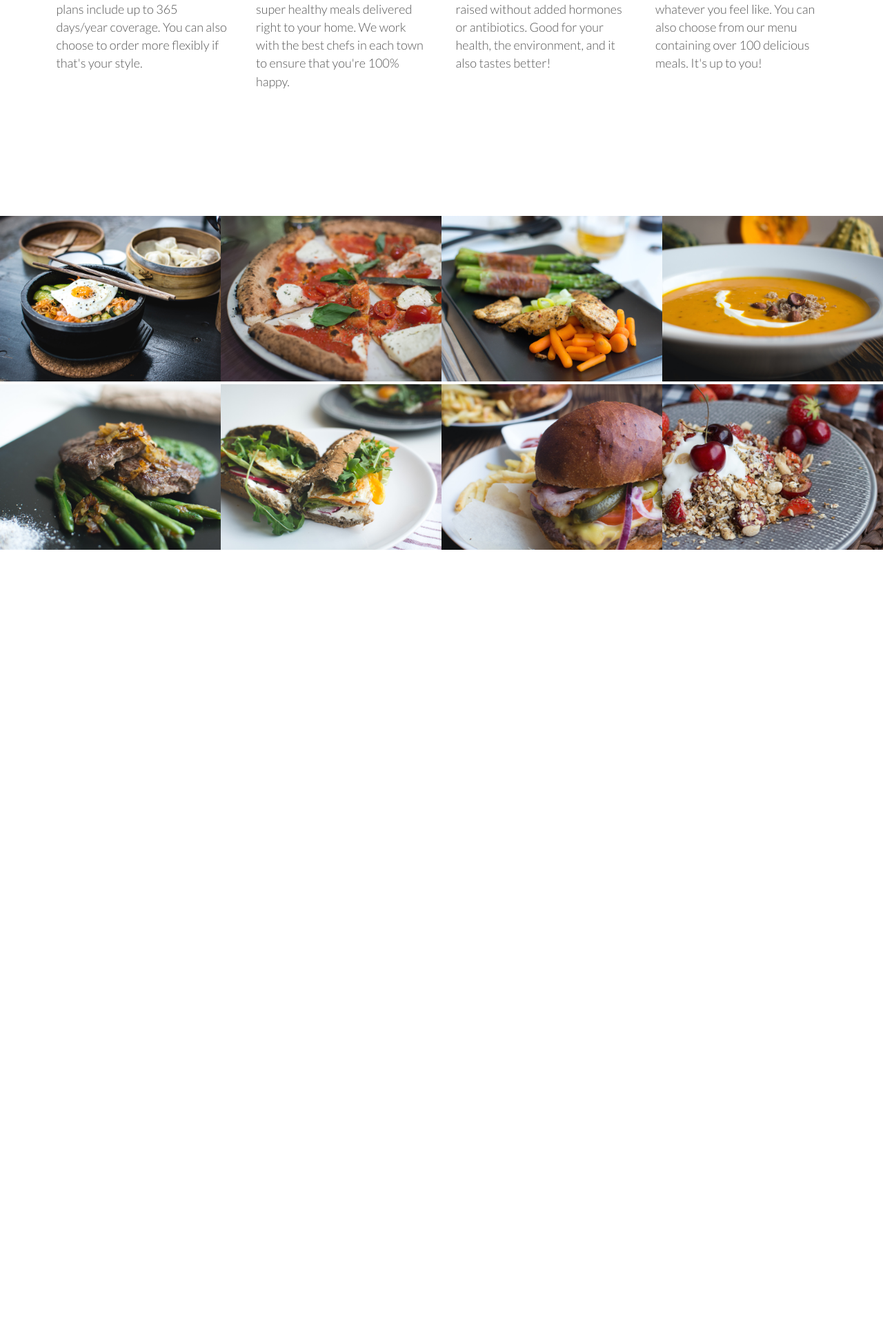
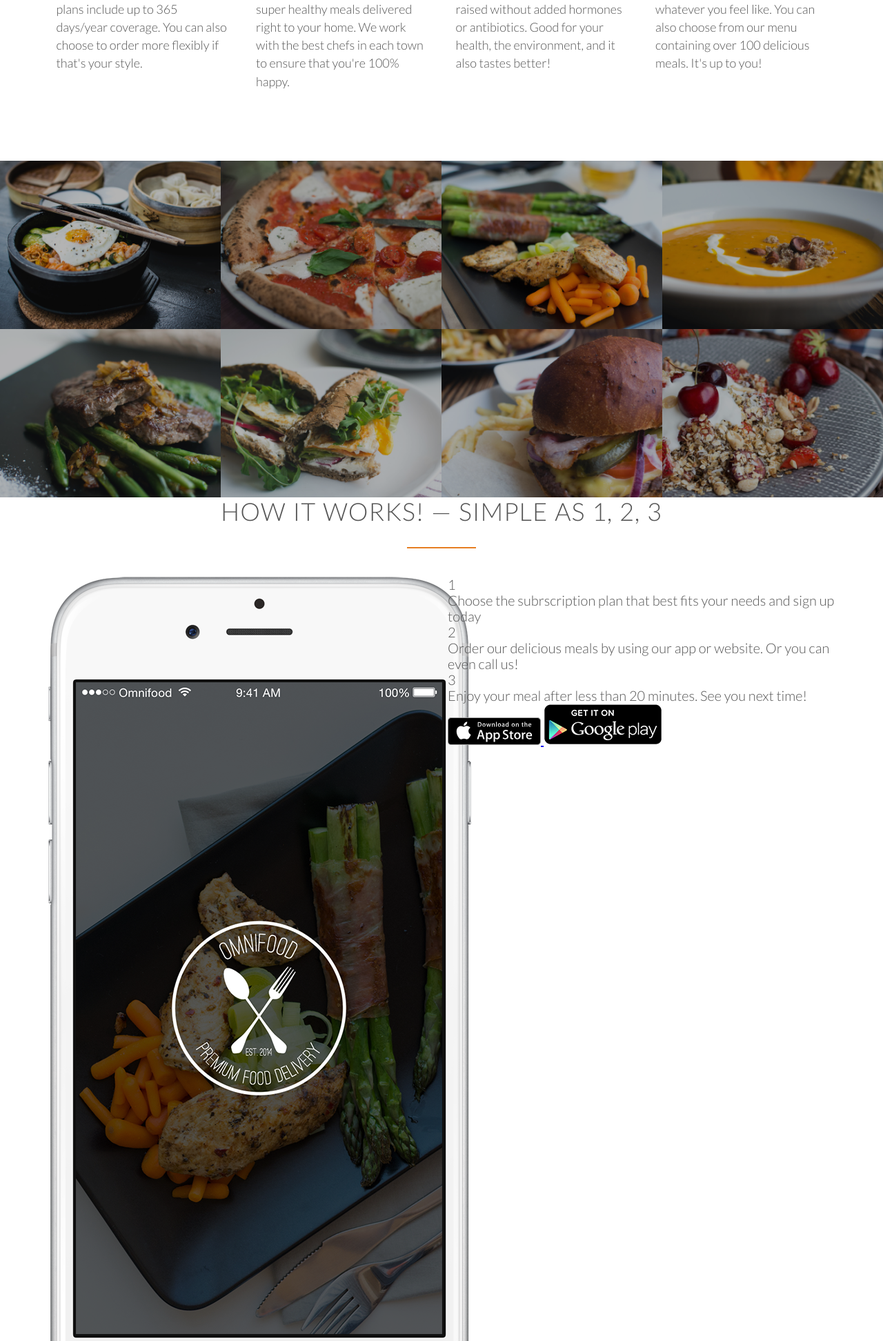
Before and after one commit to JohnsonNYC/foodWebsite, a PHP site: page / in a window 1280 px wide. Shown: the part 1250-3194 px from the top of the page at 69% size. Before the commit the page ends 2047 px from the top, so only its background shows below. Run offline with PHP 8.4, Linux system fonts and the light colour scheme; some libraries are stand-ins or nearby versions.

Commit message:
Completed Food Grid Section

```diff
--- a/index.html
+++ b/index.html
@@ -147,6 +147,36 @@
     </ul>
   </section>
 
+  <section class="section-steps">
+    <div class="row">
+      <h2>
+        How it works! &mdash; Simple as 1, 2, 3
+      </h2>
+    </div>
+    <div class="row">
+      <div class="col span-1-of-2">
+        <img src="resources/img/app-iPhone.png" alt="Omnifood app on iphone" class="app-screen">
+      </div>
+      <div class="col span-1-of-2">
+        <div class="works-step">
+          <div>1</div>
+          <p>Choose the subrscription plan that best fits your needs and sign up today</p>
+        </div>
+        <div class="works-step">
+          <div>2</div>
+          <p>Order our delicious meals by using our app or website. Or you can even call us!</p>
+        </div>
+        <div class="works-step">
+          <div>3</div>
+          <p>Enjoy your meal after less than 20 minutes. See you next time!</p>
+        </div>
+        <a href="#" class="btn-app">
+          <img src="resources/img/download-app.svg" alt="app store button">
+          <img src="resources/img/download-app-android.png" alt="android store button">
+        </a>
+      </div>
+    </div>
+  </section>
 
   <script src="https://unpkg.com/ionicons@5.4.0/dist/ionicons.js"></script>
 </body>
--- a/resources/css/style.css
+++ b/resources/css/style.css
@@ -208,7 +208,9 @@ header{
 /* ------------------------ */
 /* MEALS  */
 /* ------------------------ */
-
+.section-meals{
+  padding: 0;
+}
 .meal-showcase{
   list-style: none;
   width:100%;
@@ -222,13 +224,28 @@ header{
 .meal-photo{
   width:100;
   margin:0;
+ /*When content is bigger than container you can use overflow*/
+ overflow:hidden;
+ background-color: black;
 }
 
 .meal-photo img{
+  opacity: 0.7; /*Add black bacground becasue opacity makes things white*/
   width: 100%; /* Image is as wide as container 'meal-photo' */
   height:auto;
+   /*animate */
+
+   /*What happens as soon as I stop hovering*/
+  transform: scale(1.15);
+  transition: transform 0.5s, opacity 0.5s;
 }
 
+.meal-photo img:hover{
+  /*What happens when I hover*/
+  opacity: 1;
+  transform: scale(1.03);
+  /* transition: transform 0.5s, opacity 0.5s; */
+}
 
 /*  SECTIONS  ============================================================================= */
 
```
